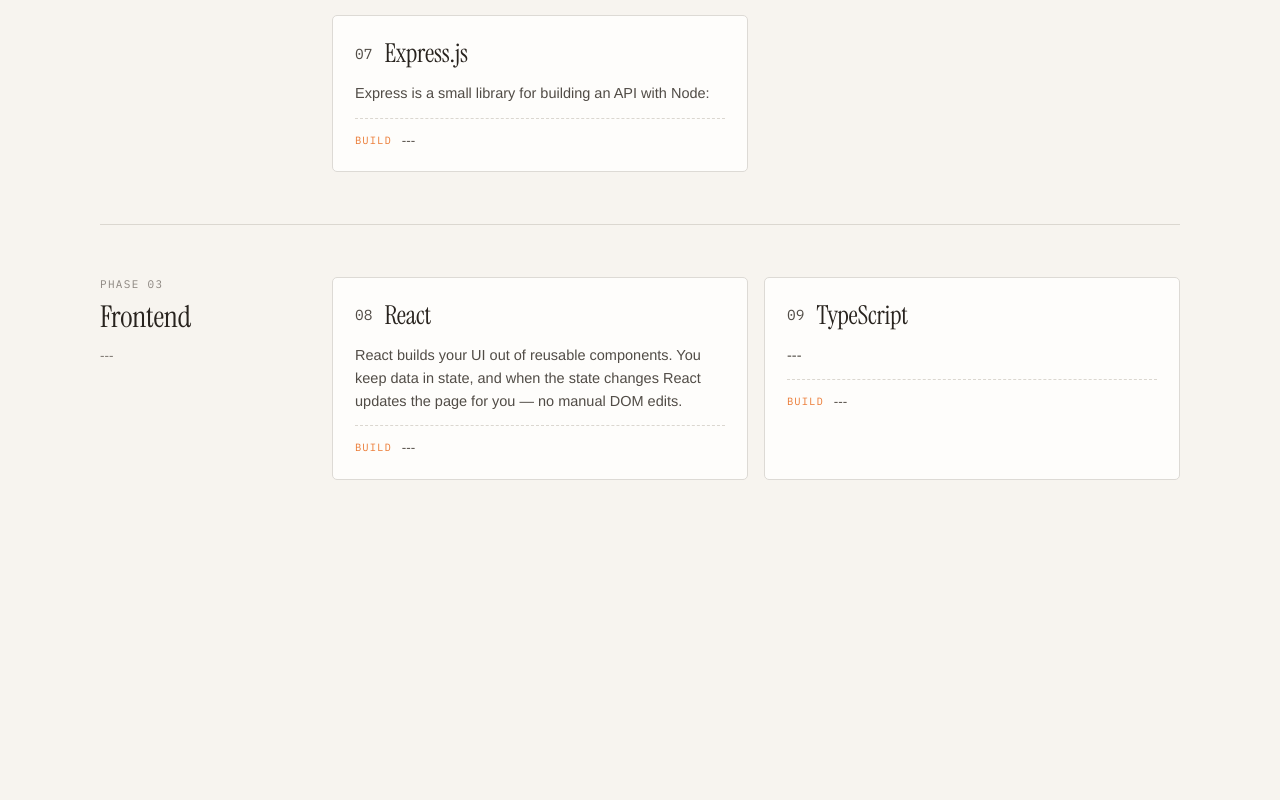
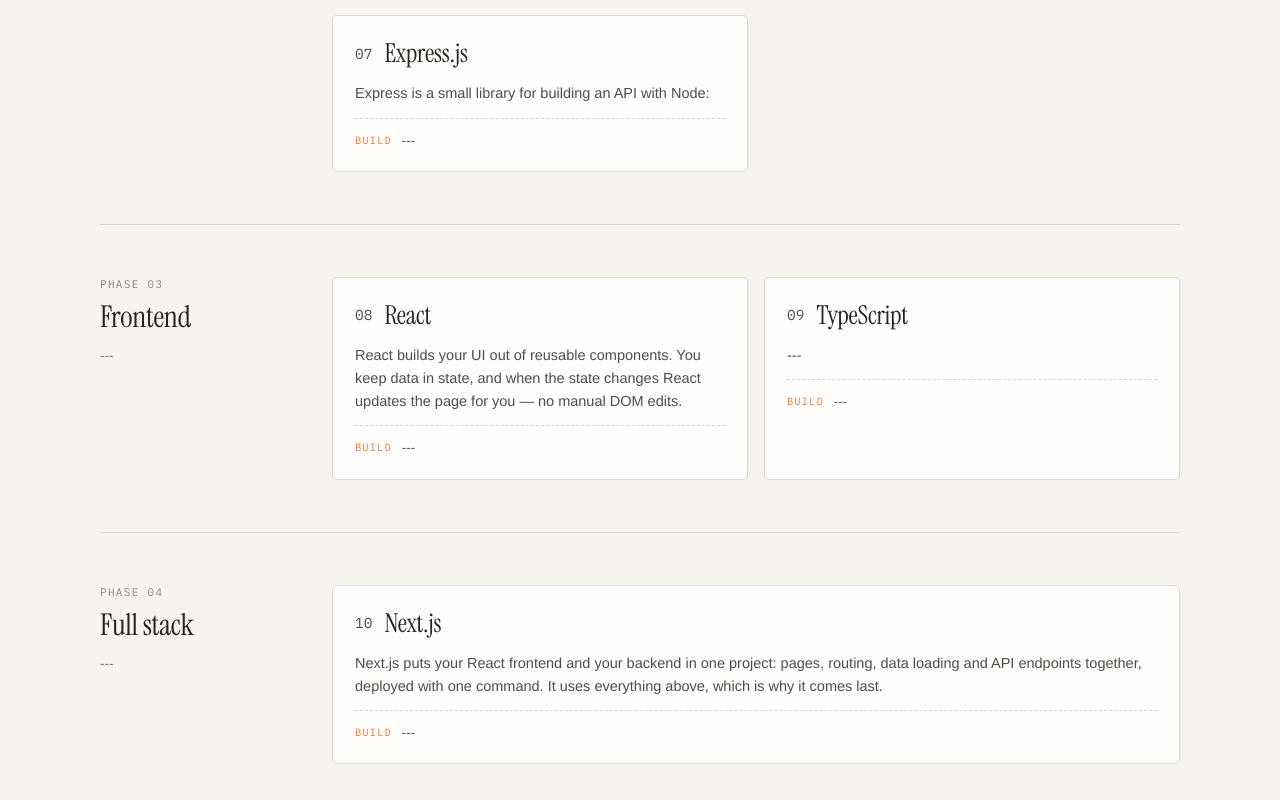
Before and after one commit to AdamKirikisla/learning-fullstack-js, a React (Vite) app in the folder learning-fullstack-js/: page / in a window 1280 px wide. Shown: the part 1337-2137 px from the top of the page. Before the commit the page ends 1965 px from the top, so only its background shows below. Built offline with nearby package versions, Linux system fonts and the light colour scheme.

Commit message:
add NextJs card/phase

```diff
--- /dev/null
+++ b/learning-fullstack-js/src/Components/Main/FullStack.jsx
@@ -0,0 +1,20 @@
+import NextJs from "./FullStack/NextJs";
+
+export default function FullStack(){
+    return(
+                    <section className="phase">
+                      <div className="phase-desc">
+                        <p>PHASE 04</p>
+                        <h2>Full stack</h2>
+                        <p>---</p>
+                      </div>
+                      <div className="phase-grid">
+                        <NextJs />
+
+
+
+
+                      </div>
+                    </section>
+                )
+    }
--- /dev/null
+++ b/learning-fullstack-js/src/Components/Main/FullStack/NextJs.jsx
@@ -0,0 +1,17 @@
+export default function NextJs(){
+    return(
+        <div className="card">
+            <div className="card-head">
+                <p className="step">10</p>
+                <h2>Next.js</h2>
+            </div>
+            <p>Next.js puts your React frontend and your backend in one project:
+                pages, routing, data loading and API endpoints together,
+                deployed with one command. It uses everything above, which is why it comes last.</p>
+            <div className="build">
+                <span>Build</span>
+                <p>---</p>
+            </div>
+        </div>
+    )
+}
--- a/learning-fullstack-js/src/Components/Main/Main.jsx
+++ b/learning-fullstack-js/src/Components/Main/Main.jsx
@@ -1,6 +1,7 @@
 import Foundations from "./Foundations"
 import Backend from "./Backend"
 import Frontend from "./Frontend"
+import FullStack from "./FullStack"
 
 export default function Main(){
     return(
@@ -8,6 +9,7 @@
         <Foundations />
         <Backend />
         <Frontend />
+        <FullStack />
         </section>
 
     )
```
